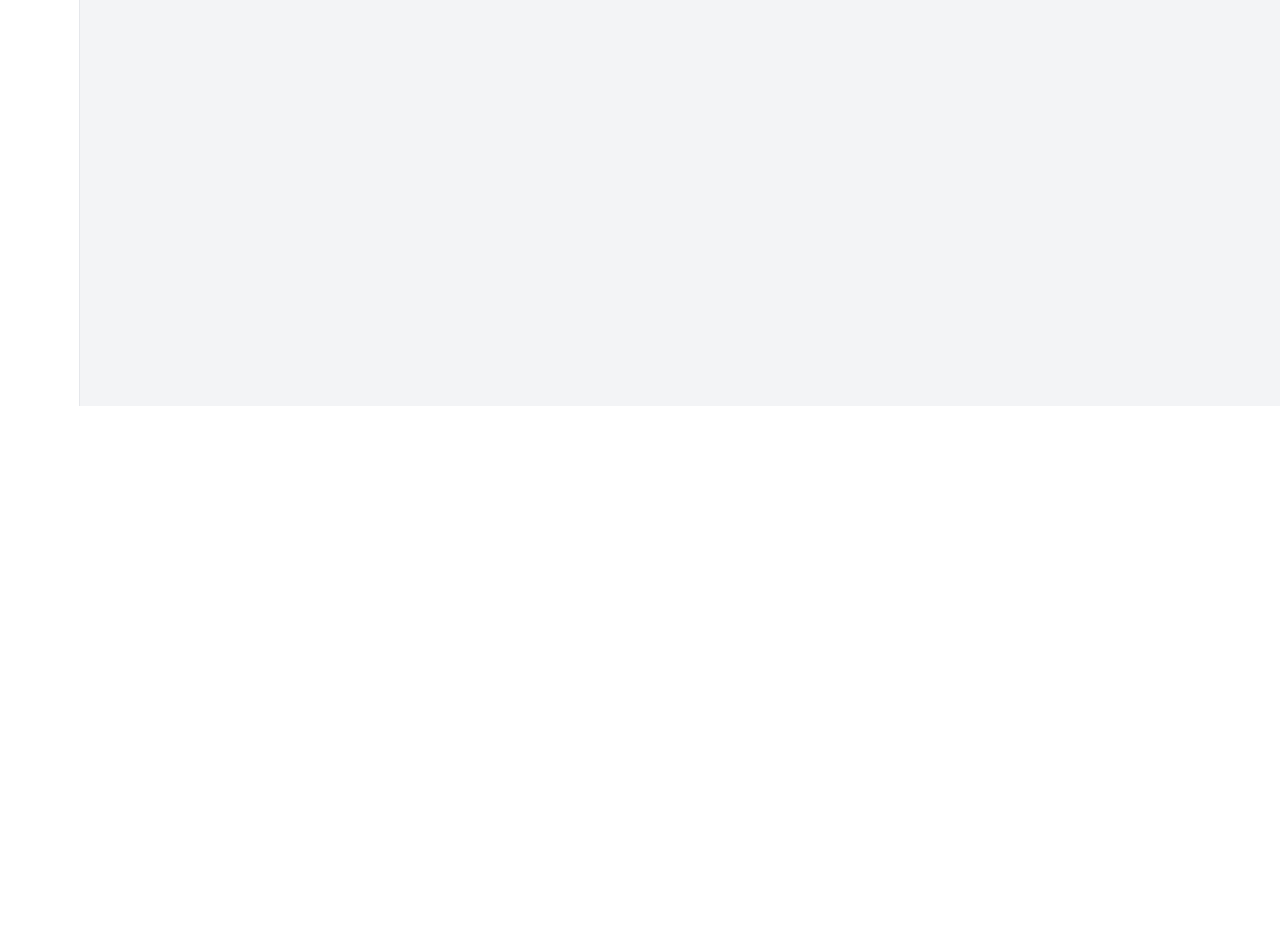
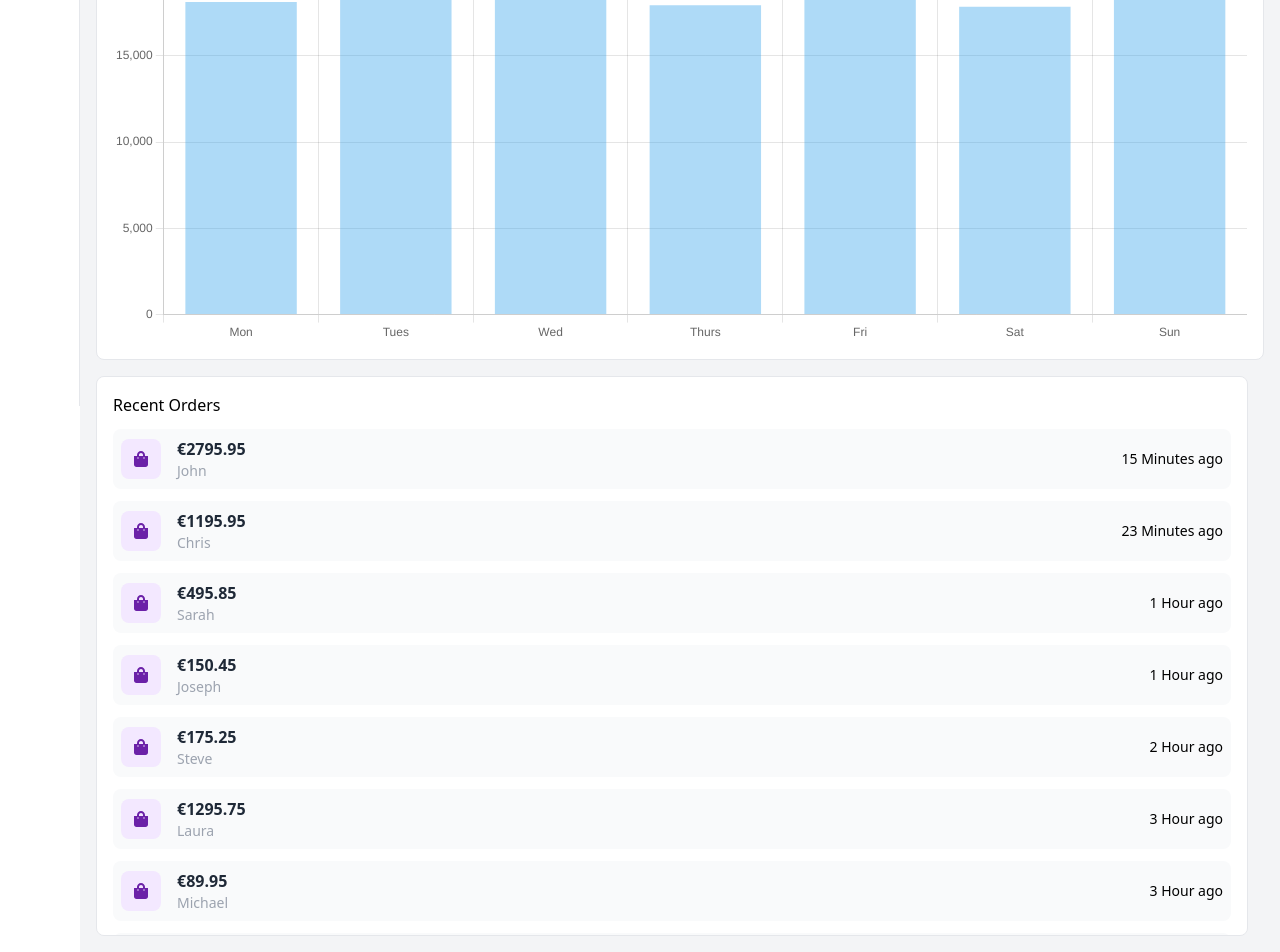
Before and after one commit to CodeKaito/nextjs-dashboard, a Next.js app: page / in a window 1280 px wide. Shown: the part 394-1346 px from the top of the page. Before the commit the page ends 800 px from the top, so only its background shows below. Built offline with nearby package versions, Linux system fonts and the light colour scheme.

Commit message:
Add data

```diff
--- a/components/BarChart.jsx
+++ b/components/BarChart.jsx
@@ -1,9 +1,65 @@
-import React from 'react'
+import React, { useState, useEffect } from 'react';
+import { Bar } from 'react-chartjs-2';
+import {
+  Chart as ChartJS,
+  CategoryScale,
+  LinearScale,
+  BarElement,
+  Title,
+  Tooltip,
+  Legend,
+} from 'chart.js';
+
+ChartJS.register(
+  CategoryScale,
+  LinearScale,
+  BarElement,
+  Title,
+  Tooltip,
+  Legend
+);
 
 const BarChart = () => {
+  const [chartData, setChartData] = useState({
+    datasets: [],
+  });
+
+  const [chartOptions, setChartOptions] = useState({});
+
+  useEffect(() => {
+    setChartData({
+        labels: ['Mon', 'Tues', 'Wed', 'Thurs', 'Fri', 'Sat', 'Sun'],
+        datasets: [
+            {
+                label: 'Sales $',
+                data: [18127, 22201, 19490, 17938, 24182, 17842, 22475],
+                borderColor: 'rgb(53, 162, 235)',
+                backgroundColor: 'rgb(53, 162, 235, 0.4',
+              },
+        ]
+    })
+    setChartOptions({
+        plugins: {
+            legend: {
+                position: 'top',
+            },
+            title: {
+                display: true,
+                text: 'Daily Revenue'
+            }
+        },
+        maintainAspectRatio: false,
+        responsive: true
+    })
+  }, [])
+
   return (
-    <div>BarChart</div>
-  )
-}
+    <>
+      <div className='w-full md:col-span-2 relative lg:h-[70vh] h-[50vh] m-auto p-4 border rounded-lg bg-white'>
+        <Bar data={chartData} options={chartOptions} />
+      </div>
+    </>
+  );
+};
 
-export default BarChart
+export default BarChart;
--- a/components/RecentOrders.jsx
+++ b/components/RecentOrders.jsx
@@ -1,9 +1,30 @@
-import React from 'react'
+import React from 'react';
+import { data } from '../data/data.js';
+import { FaShoppingBag } from 'react-icons/fa';
 
 const RecentOrders = () => {
   return (
-    <div>RecentOrders</div>
-  )
-}
+    <div className='w-full col-span-1 relative lg:h-[70vh] h-[50vh] m-auto p-4 border rounded-lg bg-white overflow-scroll'>
+      <h1>Recent Orders</h1>
+      <ul>
+        {data.map((order, id) => (
+          <li
+            key={id}
+            className='bg-gray-50 hover:bg-gray-100 rounded-lg my-3 p-2 flex items-center cursor-pointer'
+          >
+            <div className='bg-purple-100 rounded-lg p-3'>
+              <FaShoppingBag className='text-purple-800' />
+            </div>
+            <div className='pl-4'>
+              <p className='text-gray-800 font-bold'>€{order.total}</p>
+              <p className='text-gray-400 text-sm'>{order.name.first}</p>
+            </div>
+            <p className='lg:flex md:hidden absolute right-6 text-sm'>{order.date}</p>
+          </li>
+        ))}
+      </ul>
+    </div>
+  );
+};
 
-export default RecentOrders
+export default RecentOrders;
--- /dev/null
+++ b/data/data.js
@@ -0,0 +1,112 @@
+export const data = [
+    {
+      id: 1,
+      name: {
+        first: 'John',
+        last: 'Smith',
+      },
+      total: 2795.95,
+      status: 'On Hold',
+      method: 'PayPal',
+      date: '15 Minutes ago',
+    },
+    {
+      id: 2,
+      name: {
+        first: 'Chris',
+        last: 'Adams',
+      },
+      total: 1195.95,
+      status: 'Processing',
+      method: 'PayPal',
+      date: '23 Minutes ago',
+    },
+    {
+      id: 3,
+      name: {
+        first: 'Sarah',
+        last: 'Smith',
+      },
+      total: 495.85,
+      status: 'Completed',
+      method: 'Visa',
+      date: '1 Hour ago',
+    },
+    {
+      id: 4,
+      name: {
+        first: 'Joseph',
+        last: 'Choo',
+      },
+      total: 150.45,
+      status: 'Processing',
+      method: 'MasterCard',
+      date: '1 Hour ago',
+    },
+    {
+      id: 5,
+      name: {
+        first: 'Steve',
+        last: 'Harding',
+      },
+      total: 175.25,
+      status: 'On Hold',
+      method: 'PayPal',
+      date: '2 Hour ago',
+    },
+    {
+      id: 6,
+      name: {
+        first: 'Laura',
+        last: 'Croft',
+      },
+      total: 1295.75,
+      status: 'Completed',
+      method: 'Check',
+      date: '3 Hour ago',
+    },
+    {
+      id: 7,
+      name: {
+        first: 'Michael',
+        last: 'Jones',
+      },
+      total: 89.95,
+      status: 'Completed',
+      method: 'MasterCard',
+      date: '3 Hour ago',
+    },
+    {
+      id: 8,
+      name: {
+        first: 'James',
+        last: 'Bond',
+      },
+      total: 689.45,
+      status: 'Completed',
+      method: 'Visa',
+      date: '7 Hour ago',
+    },
+    {
+      id: 9,
+      name: {
+        first: 'Haley',
+        last: 'Whiting',
+      },
+      total: 14.99,
+      status: 'Completed',
+      method: 'PayPal',
+      date: '1 Day ago',
+    },
+    {
+      id: 10,
+      name: {
+        first: 'Tim',
+        last: 'Thomas',
+      },
+      total: 218.99,
+      status: 'Completed',
+      method: 'MasterCard',
+      date: '1 Day ago',
+    },
+  ];
--- a/package.json
+++ b/package.json
@@ -10,8 +10,10 @@
   },
   "dependencies": {
     "@next/font": "13.1.5",
+    "chart.js": "^4.2.0",
     "next": "13.1.5",
     "react": "18.2.0",
+    "react-chartjs-2": "^5.2.0",
     "react-dom": "18.2.0",
     "react-icons": "^4.7.1"
   },
--- a/pages/index.js
+++ b/pages/index.js
@@ -16,7 +16,7 @@
       <main className='bg-gray-100 min-h-screen color-red'>
         <Header />
         <TopCards />
-        <div>
+        <div className='p-4 grid md:grid-col-3 grid-cols-1 gap-4'>
           <BarChart />
           <RecentOrders />
         </div>
```
Also changed, not shown: 1 other file (tests, documents, lock files or other folders).
